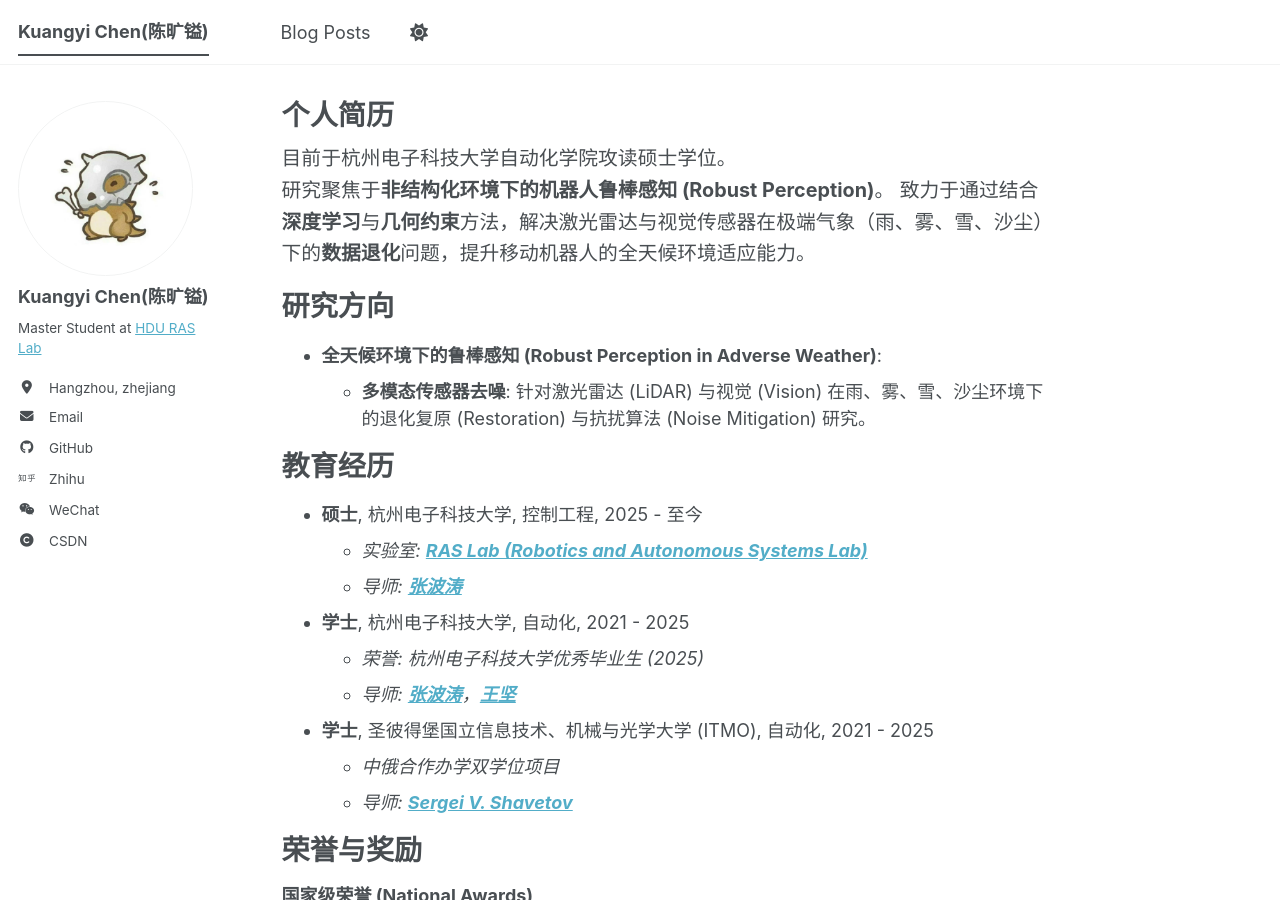
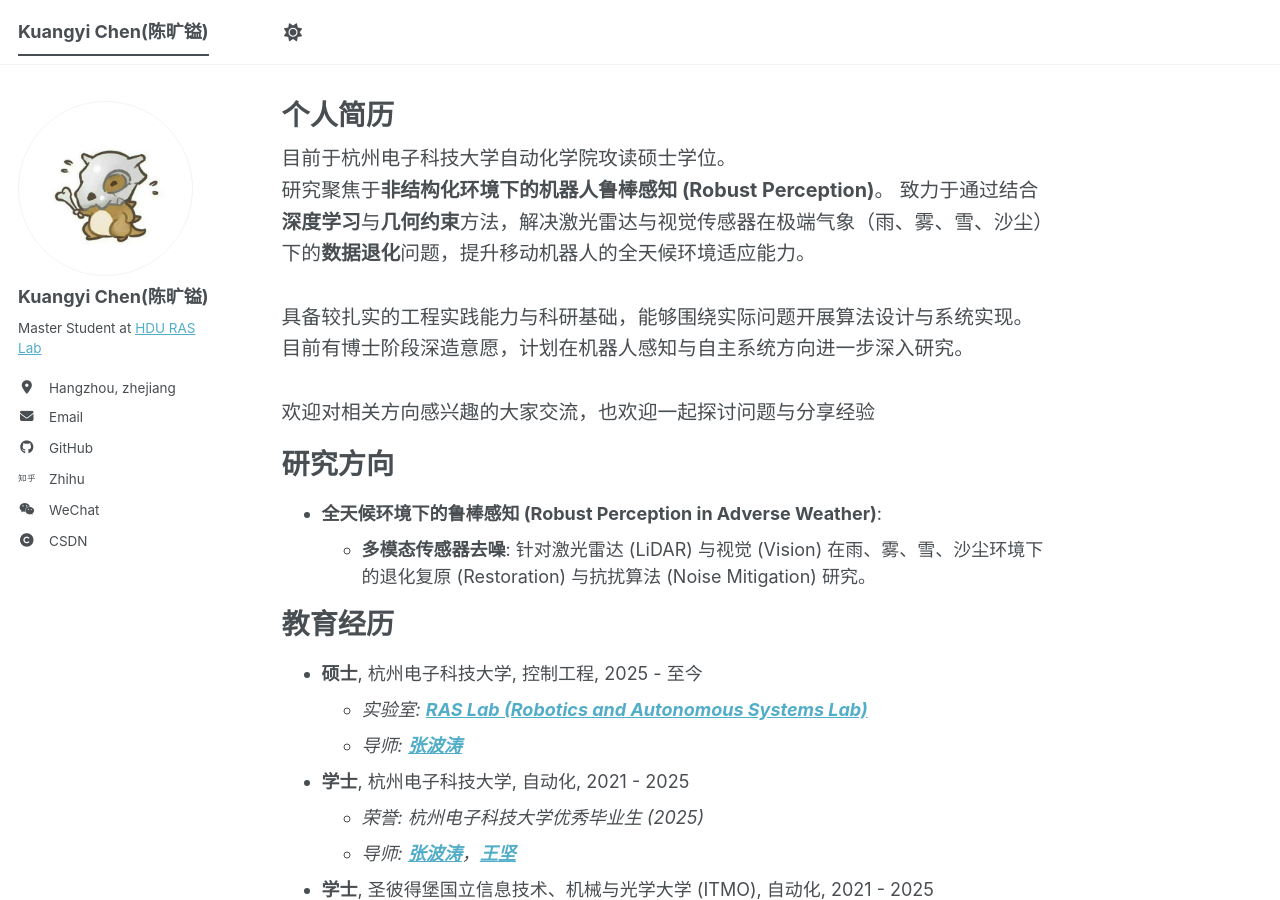
Before and after one commit to ckyFi9zero/ckyFi9zero.github.io, a Jekyll site: the page built from _pages/about.md, in a window 1280 px wide and 900 px high. Built offline with Jekyll 4.4.1, drawn with Linux system fonts in a browser that asks for light colours; a script bundle is joined from its source files by our own code; library files that are not in the unit come from our copies.

Commit message:
Updates about page profile details

```diff
--- a/_data/navigation.yml
+++ b/_data/navigation.yml
@@ -26,8 +26,8 @@ main:
   # - title: "Portfolio"
   #   url: /portfolio/
 
-  - title: "Blog Posts"
-    url: /year-archive/
+  # - title: "Blog Posts"
+  #   url: /year-archive/
 
   # - title: "CV"
   #   url: /cv-json/
--- a/_pages/about.md
+++ b/_pages/about.md
@@ -13,7 +13,9 @@ redirect_from:
 <div style="font-size: 1.1em; line-height: 1.6; margin-bottom: 20px;">
   目前于杭州电子科技大学自动化学院攻读硕士学位。<br>
   研究聚焦于<b>非结构化环境下的机器人鲁棒感知 (Robust Perception)</b>。
-  致力于通过结合<b>深度学习</b>与<b>几何约束</b>方法，解决激光雷达与视觉传感器在极端气象（雨、雾、雪、沙尘）下的<b>数据退化</b>问题，提升移动机器人的全天候环境适应能力。
+  致力于通过结合<b>深度学习</b>与<b>几何约束</b>方法，解决激光雷达与视觉传感器在极端气象（雨、雾、雪、沙尘）下的<b>数据退化</b>问题，提升移动机器人的全天候环境适应能力。<br><br>
+  具备较扎实的工程实践能力与科研基础，能够围绕实际问题开展算法设计与系统实现。目前有博士阶段深造意愿，计划在机器人感知与自主系统方向进一步深入研究。<br><br>
+  欢迎对相关方向感兴趣的大家交流，也欢迎一起探讨问题与分享经验
 </div>
 
 研究方向
```
